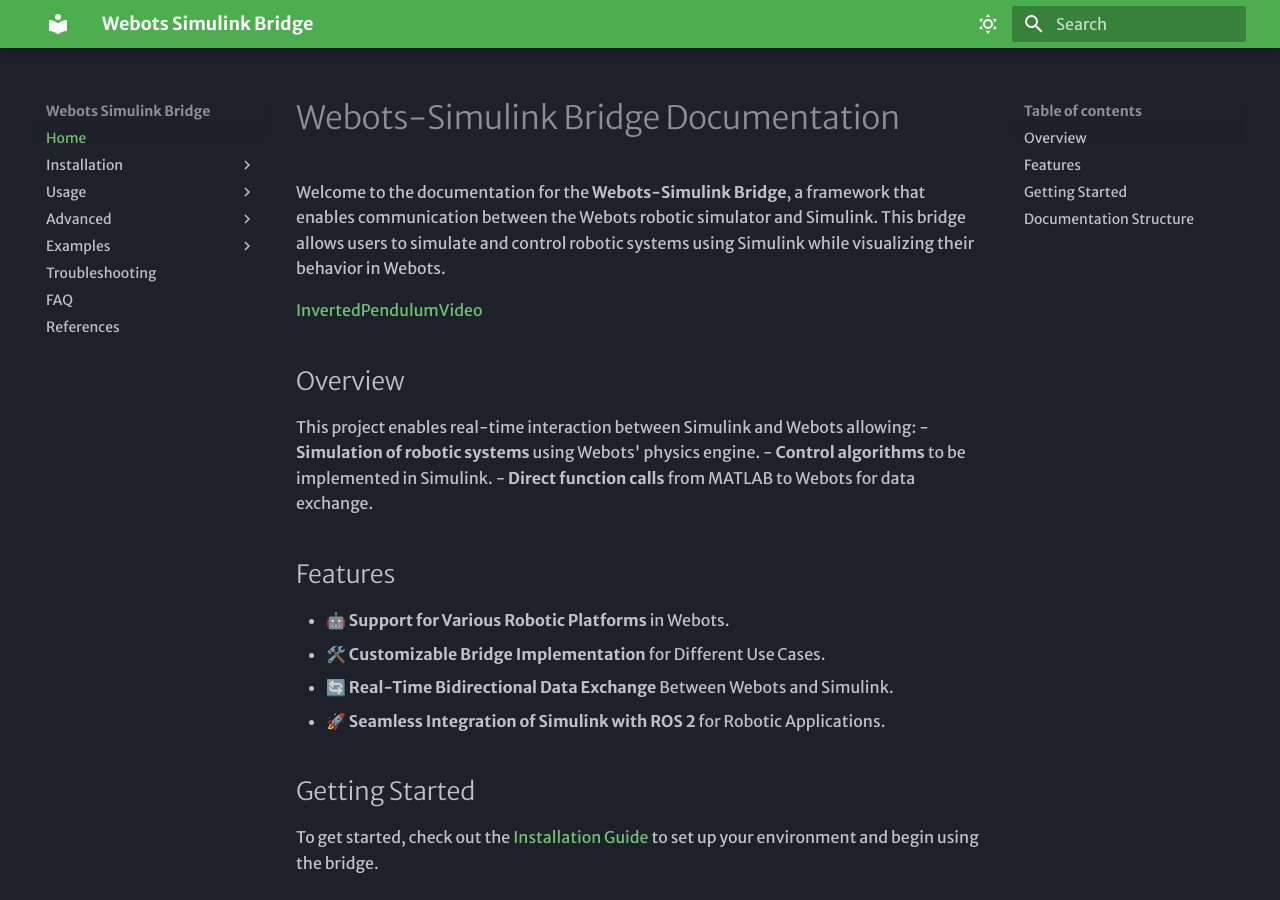
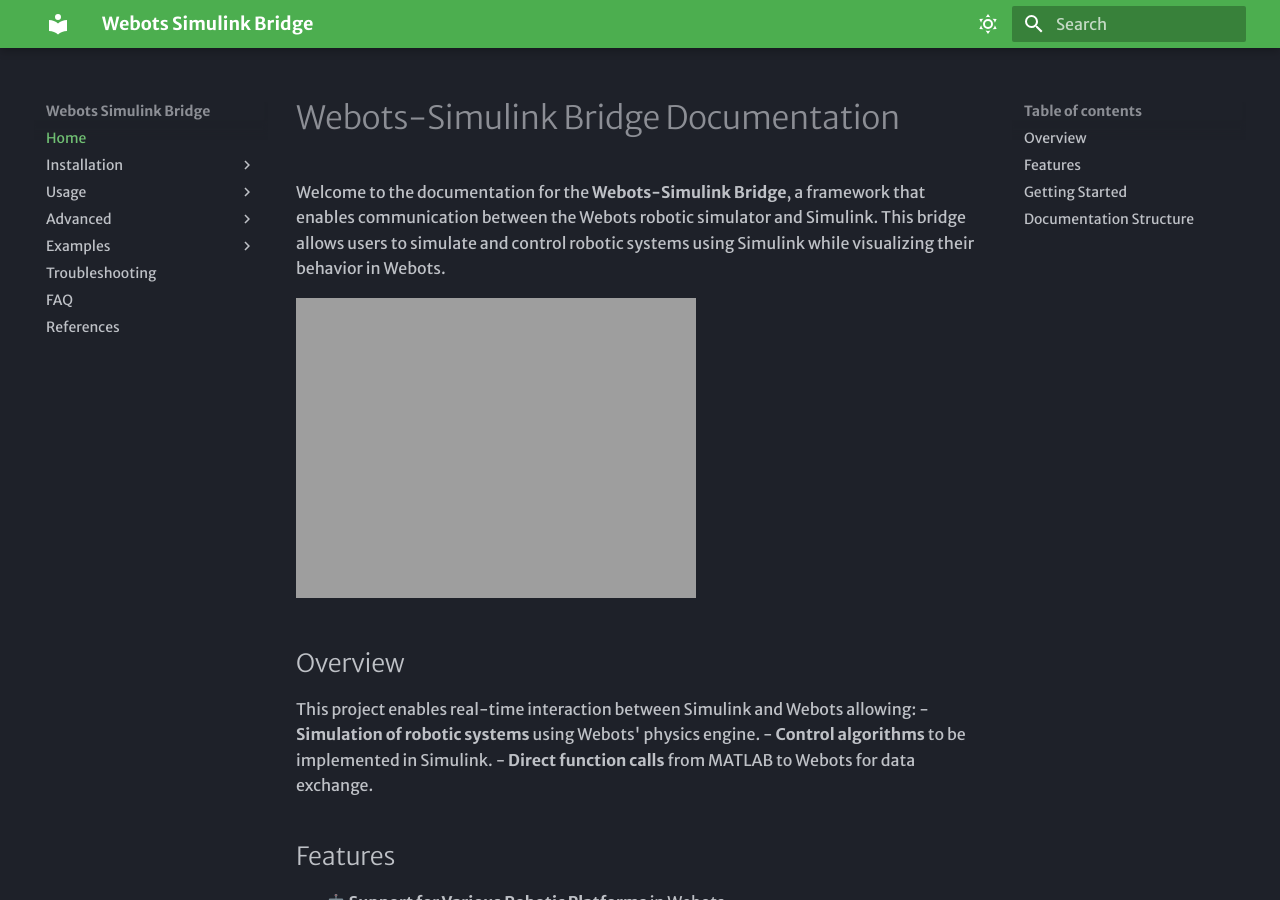
Before and after one commit to harunkurtdev/webots-simulink, an MkDocs documentation site: the page built from docs/index.md, in a window 1280 px wide and 900 px high. Built offline with MkDocs 1.6.1 and Material for MkDocs 9.7.7, drawn with Linux system fonts in a browser that asks for light colours; some web fonts are replaced.

Commit message:
viode eklendi

```diff
--- a/docs/index.md
+++ b/docs/index.md
@@ -2,7 +2,7 @@
 
 Welcome to the documentation for the **Webots-Simulink Bridge**, a framework that enables communication between the Webots robotic simulator and Simulink. This bridge allows users to simulate and control robotic systems using Simulink while visualizing their behavior in Webots.
 
-[InvertedPendulumVideo](./assets/videos/inverted_pendulum/inverted_pendulum.mp4)
+![InvertedPendulumVideo](./docs//assets/videos/inverted_pendulum/inverted_pendulum.gif)
 
 ## Overview
 This project enables real-time interaction between Simulink and Webots allowing:
```
Also changed, not shown: README.md (+1 -1 lines), 1 other file.
